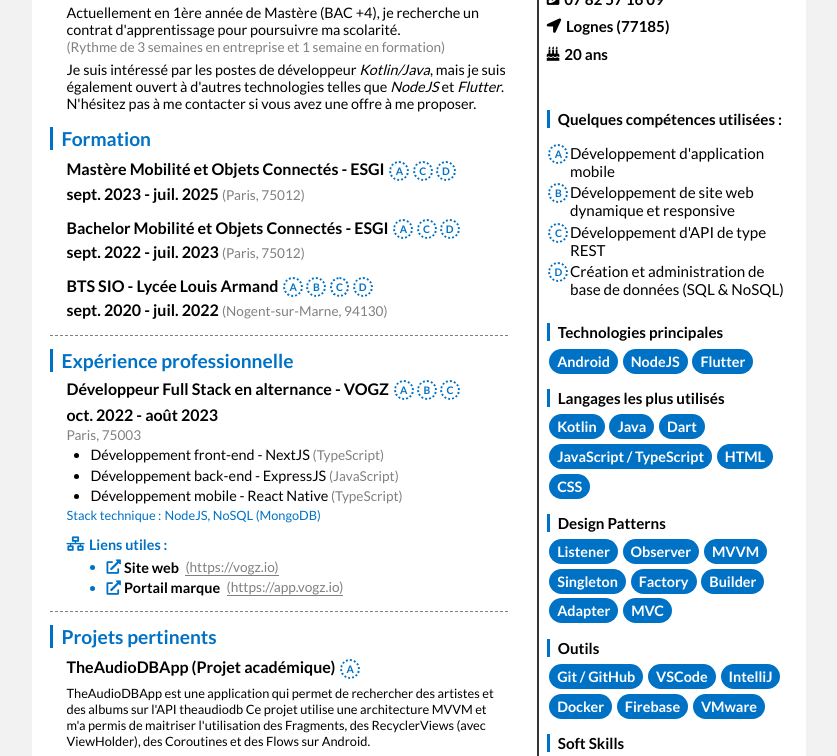
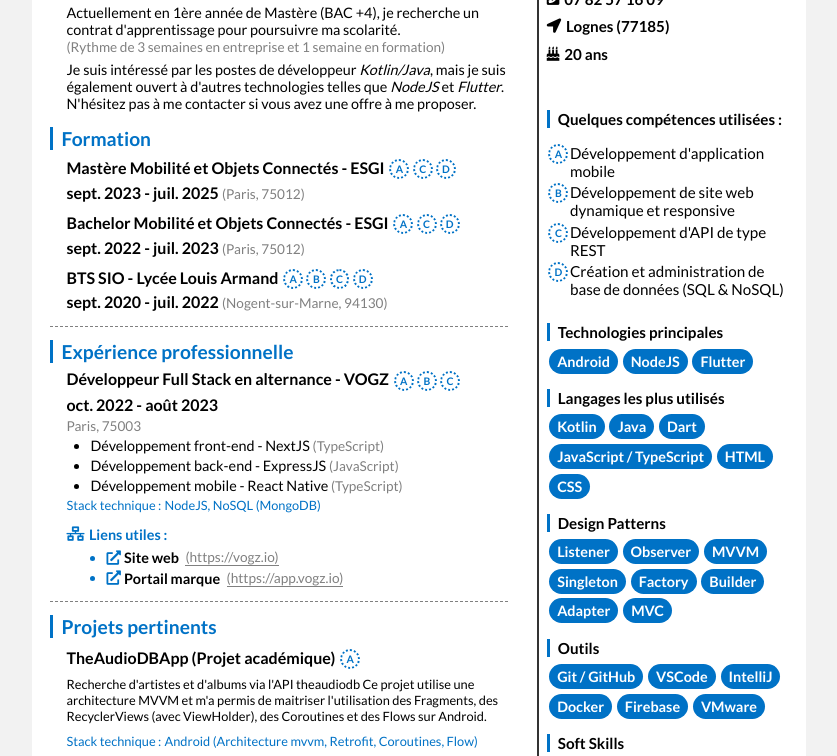
Before and after one commit to ousmane-diallo-sio/CV-HTML, a plain HTML site: page index.html in a window 1280 px wide. Shown: the part 187-943 px from the top of the page, without its empty margins (221-1058 px from the left). Drawn offline with Linux system fonts and the light colour scheme.

Commit message:
little edits

```diff
--- a/index.html
+++ b/index.html
@@ -108,7 +108,7 @@
                                 <span skillId="A"></span>
                             </h4>
                             <p>
-                                TheAudioDBApp est une application qui permet de rechercher des artistes et des albums sur l'API theaudiodb
+                                Recherche d'artistes et d'albums via l'API theaudiodb
                                 Ce projet utilise une architecture MVVM et m'a permis de maitriser l'utilisation des Fragments,
                                 des RecyclerViews (avec ViewHolder), des Coroutines et des Flows sur Android.
                             </p>
@@ -249,7 +249,7 @@
                 height: resumeWrapper.style.height,
                 filename:'CV-DIALLO-Ousmane-Developpeur.pdf',
                 image:{ type: 'png', quality: 1 },
-                html2canvas:{ scale: 2 },
+                html2canvas:{ scale: 1.6 },
                 jsPDF:{ unit: 'mm', format: 'a4', orientation: 'portrait' }
             }
 
--- a/styles/styles.css
+++ b/styles/styles.css
@@ -210,7 +210,7 @@
 }
 
 .resume-left > section:nth-of-type(2) > div {
-  padding: .2rem 0;
+  padding: .1rem 0;
 }
 
 .resume-left > section > div b {
```
